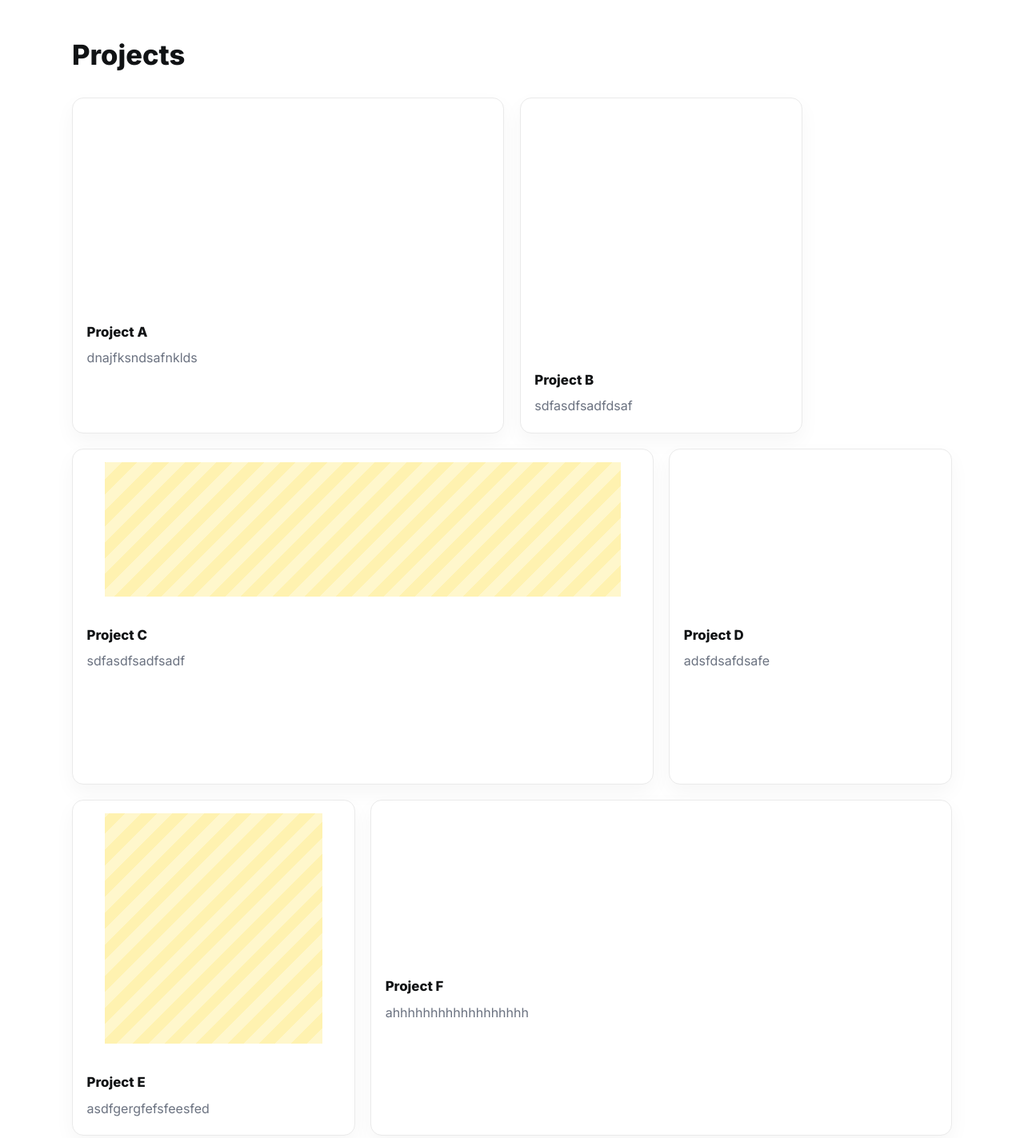
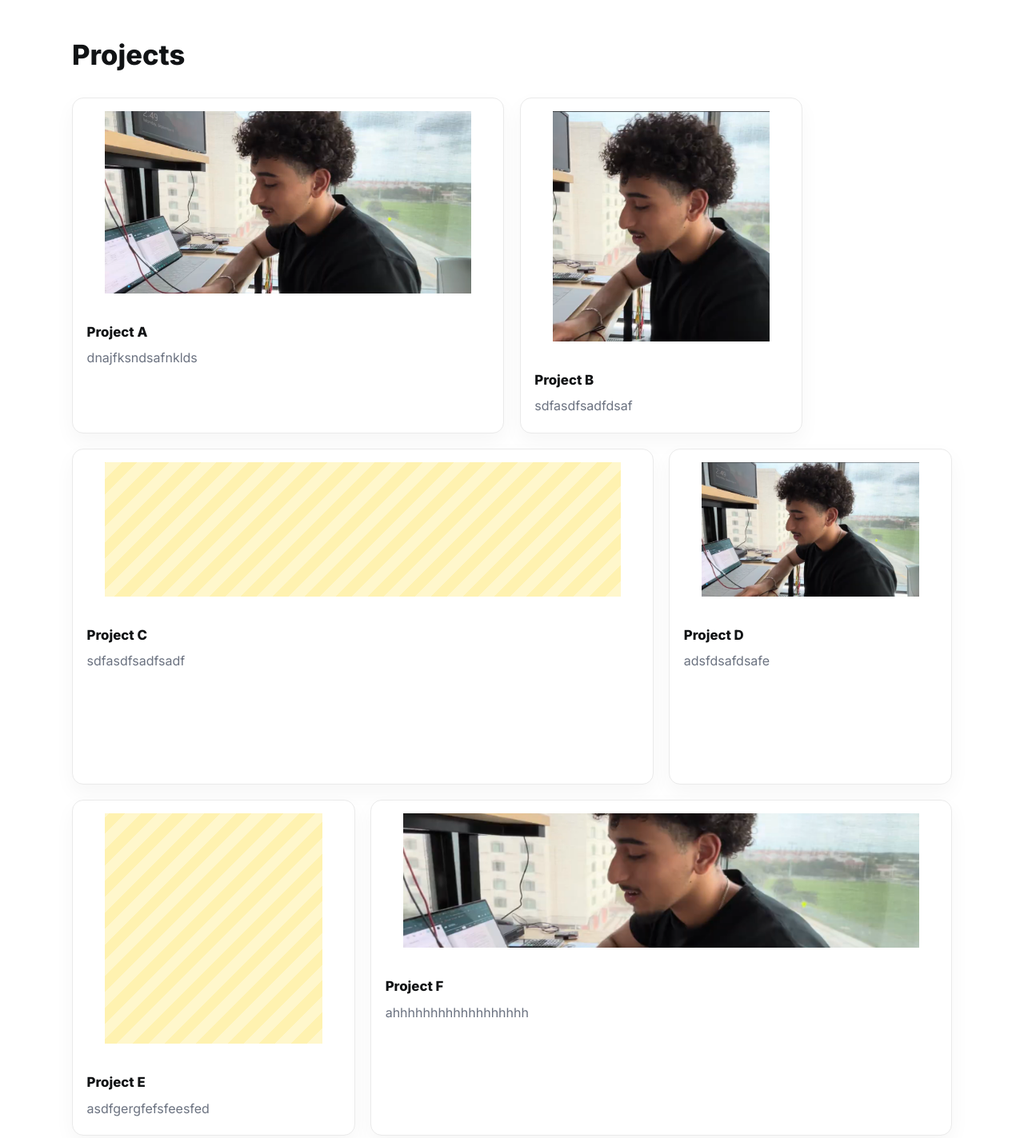
Before and after one commit to aaronwohleb/aaronwohleb.github.io, a plain HTML site: page index.html in a window 1280 px wide. Shown: the part 820-2243 px from the top of the page at 80% size. Drawn offline with Linux system fonts and the light colour scheme.

Commit message:
Fixed images

```diff
--- a/index.html
+++ b/index.html
@@ -48,7 +48,7 @@
       <div class="masonry">
         <!-- Card 1 -->
         <article class="card span-2x2">
-          <figure class="card-media" style="background-image:url('Images\Screenshot 2025-09-19 231300.png');"></figure>
+          <figure class="card-media" style="background-image:url('Images/Screenshot 2025-09-19 231300.png');"></figure>
           <div class="card-body">
             <h3>Project A</h3>
             <p>dnajfksndsafnklds</p>
@@ -57,7 +57,7 @@
 
         <!-- Card 2 -->
         <article class="card tall">
-          <figure class="card-media" style="background-image:url('Images\Screenshot 2025-09-19 231300.png');"></figure>
+          <figure class="card-media" style="background-image:url('Images/Screenshot 2025-09-19 231300.png');"></figure>
           <div class="card-body">
             <h3>Project B</h3>
             <p>sdfasdfsadfdsaf</p>
@@ -75,7 +75,7 @@
 
         <!-- Card 4 -->
         <article class="card">
-          <figure class="card-media" style="background-image:url('Images\Screenshot 2025-09-19 231300.png');"></figure>
+          <figure class="card-media" style="background-image:url('Images/Screenshot 2025-09-19 231300.png');"></figure>
           <div class="card-body">
             <h3>Project D</h3>
             <p>adsfdsafdsafe</p>
@@ -93,7 +93,7 @@
 
         <!-- Card 6 -->
         <article class="card wide">
-          <figure class="card-media" style="background-image:url('Images\Screenshot 2025-09-19 231300.png');"></figure>
+          <figure class="card-media" style="background-image:url('Images/Screenshot 2025-09-19 231300.png');"></figure>
           <div class="card-body">
             <h3>Project F</h3>
             <p>ahhhhhhhhhhhhhhhhhh</p>
--- a/styles.css
+++ b/styles.css
@@ -85,7 +85,7 @@ a:hover{ text-decoration: underline; }
 }
 .hero-media{
   position: absolute; inset: 0;
-  background-image: url('Images\aaron_-16.jpeg');
+  background-image: url('Images/aaron_-16.jpeg');
   /* Replace the URL above with your own large photo (e.g. /images/hero.jpg) */
   background-size: cover; background-position: 50% 40%;
   transform: scale(1.02);
```
